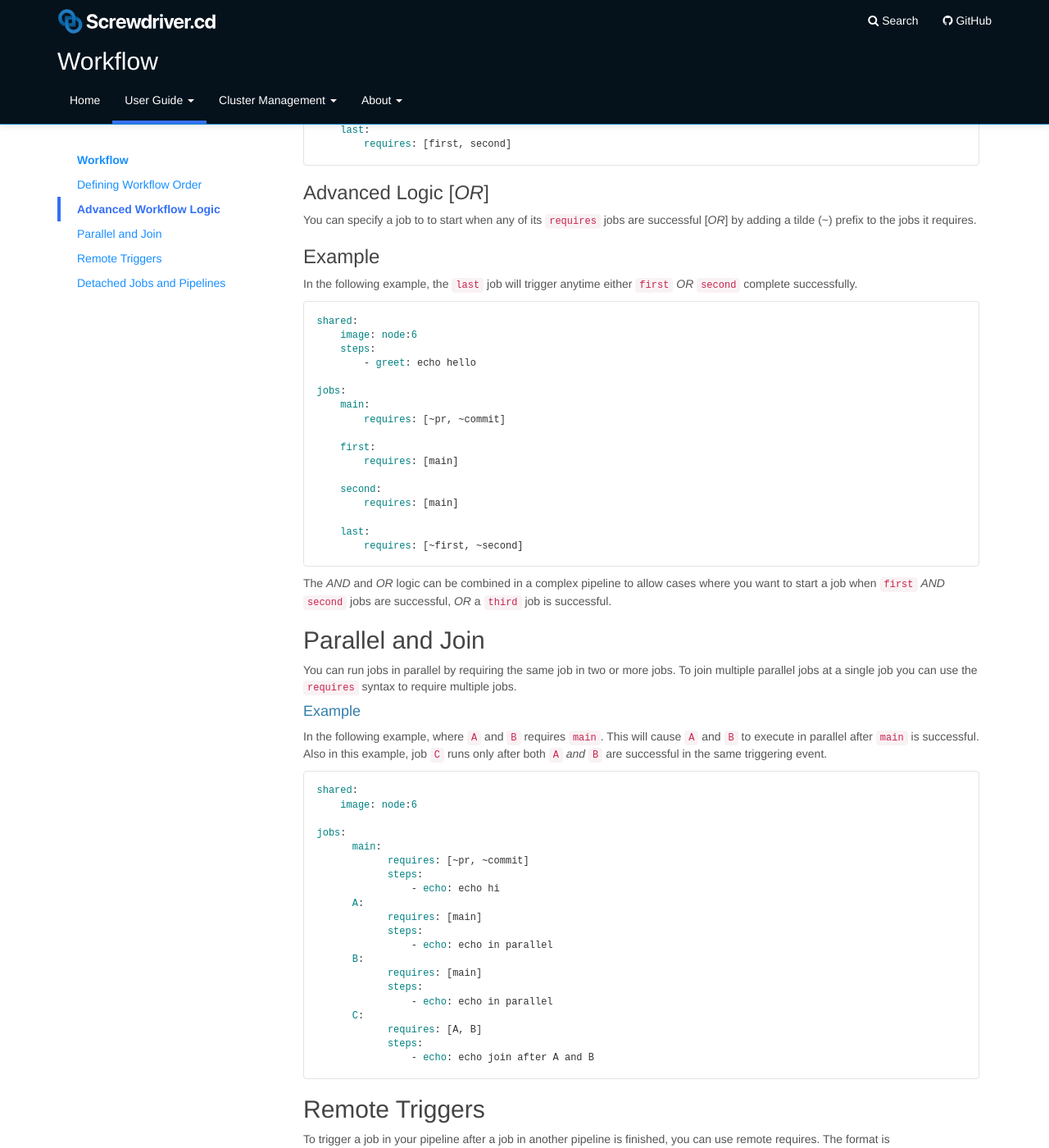
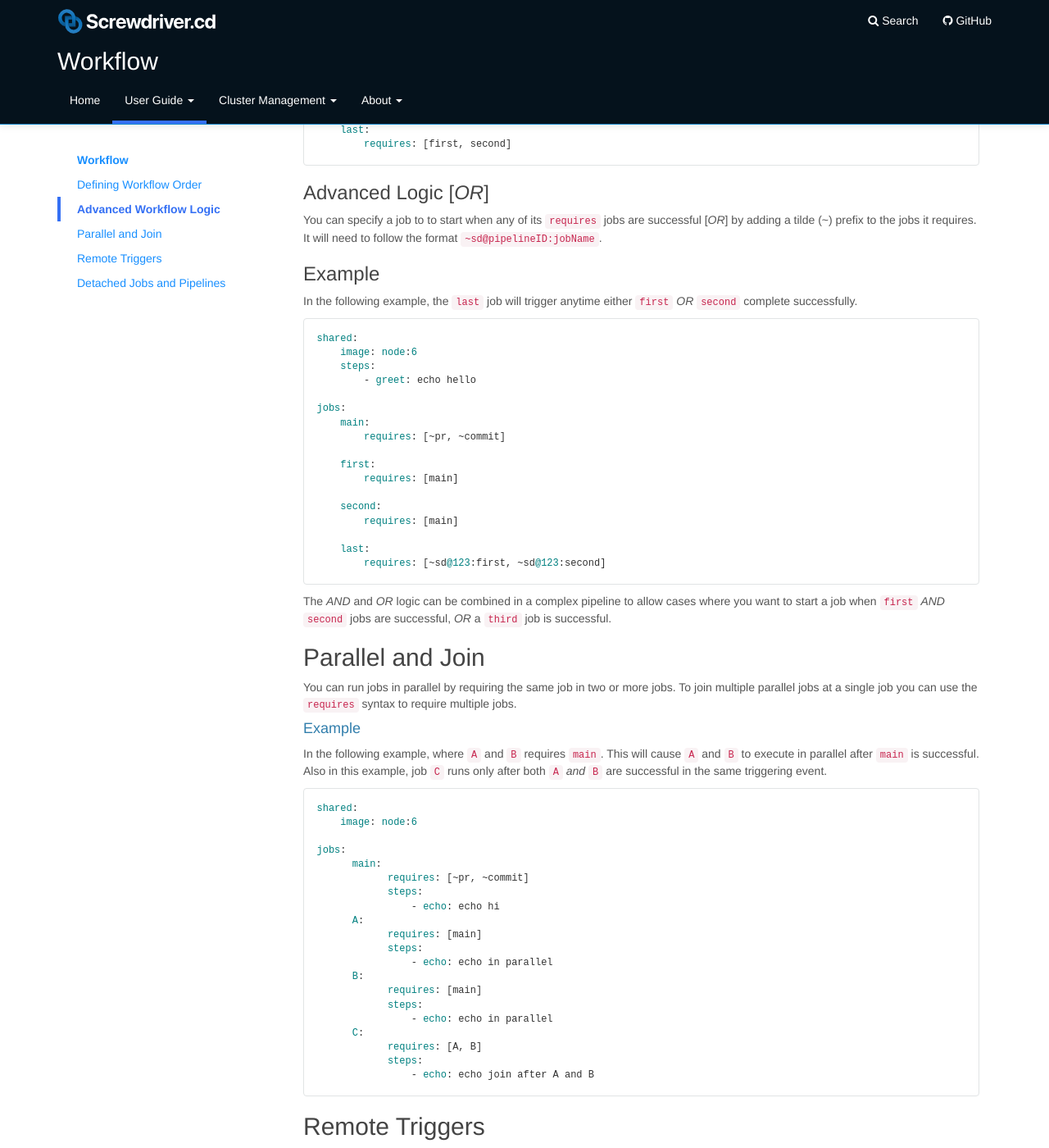
Before and after one commit to screwdriver-cd/guide, a Jekyll site: the page built from docs/user-guide/configuration/workflow.md, in a window 1280 px wide and 1400 px high, scrolled down 1135 px. Shown: the whole window at 82% size. Built offline with Jekyll 4.4.1, drawn with Linux system fonts in a browser that asks for light colours; some of the changed text lies outside the part shown.

Commit message:
fix: Update workflow docs for OR logic
## Context
We currently don't support `requires: [~jobname, ~otherjobname]`. If a user wants to include OR logic for a job within the same pipeline, they still need to use the `~sd@pipelineId:jobName` format.

## Objective
This PR updates the documentation to reflect the current state.

````diff
--- a/docs/user-guide/configuration/workflow.md
+++ b/docs/user-guide/configuration/workflow.md
@@ -71,7 +71,7 @@ jobs:
 ```
 
 ### Advanced Logic [_OR_]
-You can specify a job to to start when any of its `requires` jobs are successful [_OR_] by adding a tilde (~) prefix to the jobs it requires.
+You can specify a job to to start when any of its `requires` jobs are successful [_OR_] by adding a tilde (~) prefix to the jobs it requires. It will need to follow the format `~sd@pipelineID:jobName`.
 
 ### Example
 In the following example, the `last` job will trigger anytime either `first` _OR_ `second` complete successfully.
@@ -93,7 +93,7 @@ jobs:
         requires: [main]
 
     last:
-        requires: [~first, ~second]
+        requires: [~sd@123:first, ~sd@123:second]
 ```
 
 The _AND_ and _OR_ logic can be combined in a complex pipeline to allow cases where you want to start a job when `first` _AND_ `second` jobs are successful, _OR_ a `third` job is successful.
@@ -128,16 +128,16 @@ jobs:
 ```
 
 ## Remote Triggers
-To trigger a job in your pipeline after a job in another pipeline is finished, you can use remote requires. The format is `~sd@pipelineID:jobName`.
+To trigger a job in your pipeline after a job in another pipeline is finished, you can use remote requires. The format is `~sd@pipelineID:jobName`. Any `requires` jobs that have a tilde(~) will follow _OR_ logic.
 
 #### Example
-In the following example, this pipeline will start the `main` job after any pull-request, commit, _or_ successful completion of the `publish` job in pipeline 123.
+In the following example, this pipeline will start the `main` job after any pull-request, commit, _or_ successful completion of the `publish` job in pipeline 456.
 
 ```
 jobs:
     main:
         image: node:6
-        requires: [~pr, ~commit, ~sd@123:publish]
+        requires: [~pr, ~commit, ~sd@456:publish]
         steps:
             - echo: echo hi
 ```
````
